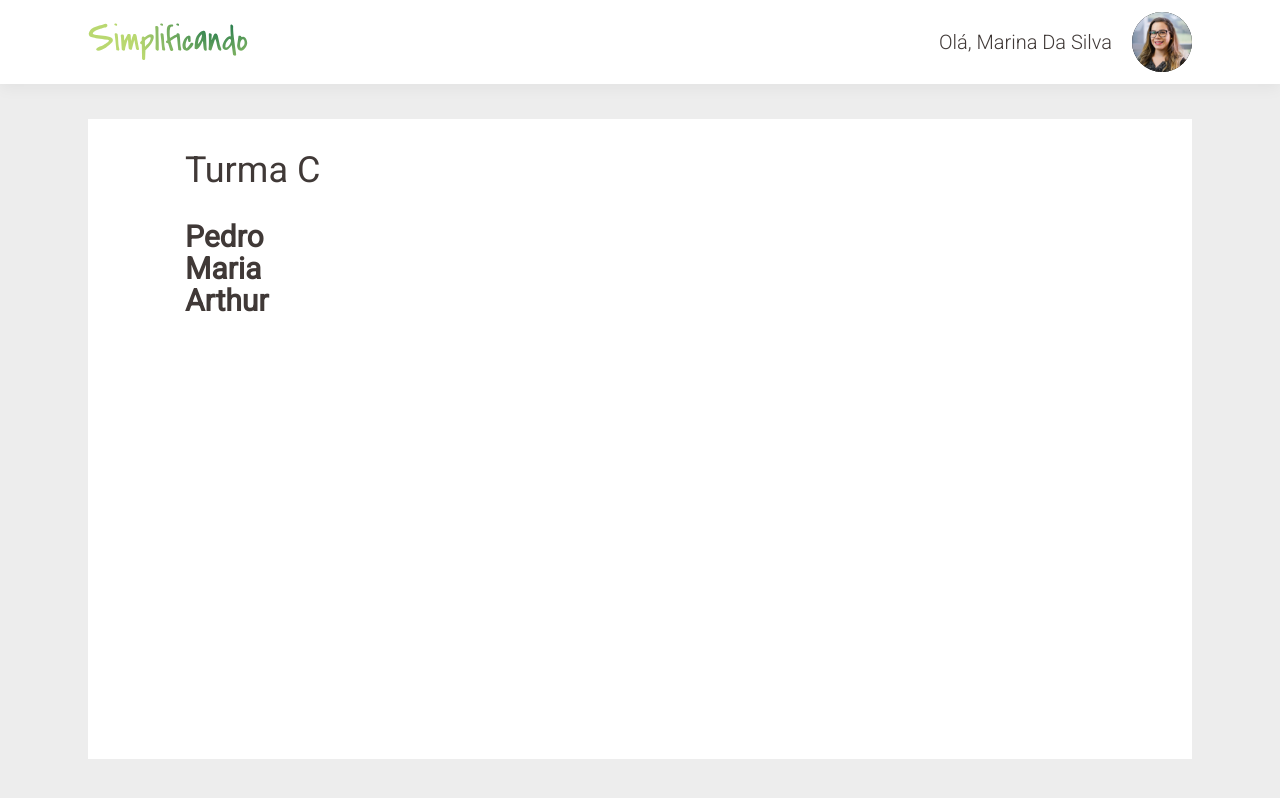
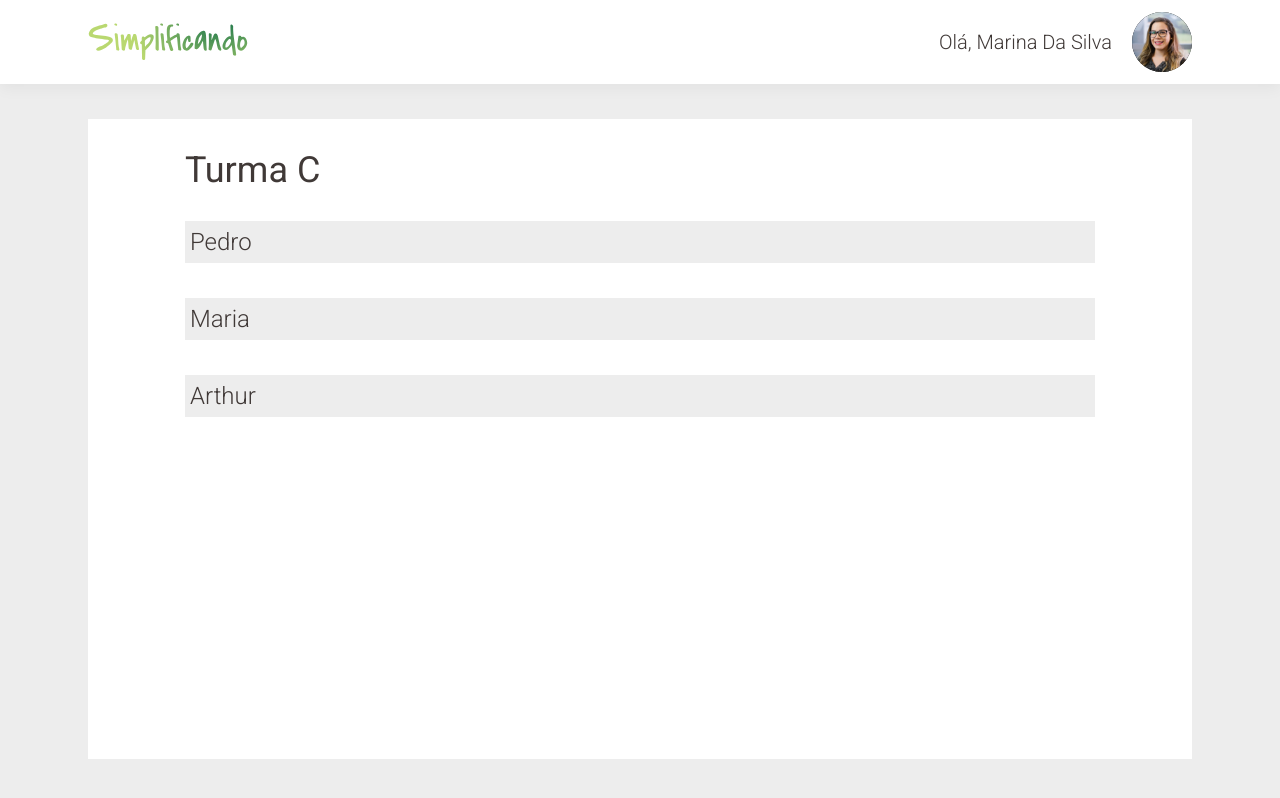
Before and after one commit to MartinGBB/simplificando, a React (Vite) app: page / in a window 1280 px wide. Shown: the top 798 px of the page. Built offline with nearby package versions, Linux system fonts and the light colour scheme; data requests are answered from the project's data file.

Commit message:
styles: estrutura cart

```diff
--- a/src/pages/Home/Card/index.tsx
+++ b/src/pages/Home/Card/index.tsx
@@ -15,10 +15,8 @@ export function Card({ student }: StudentProps) {
   }
 
   return (
-    <CartContainer>
-      <div role={'button'} onClick={handleClick}>
-        <h2>{student.name}</h2>
-      </div>
+    <CartContainer role={'button'} onClick={handleClick}>
+      <span>{student.name}</span>
     </CartContainer>
   )
 }
--- a/src/pages/Home/Card/styles.ts
+++ b/src/pages/Home/Card/styles.ts
@@ -1,8 +1,18 @@
 import styled from 'styled-components'
 
 export const CartContainer = styled.section`
-  /* width: 100%;
-  padding: 0 1.125rem;
-  max-width: 1120px;
-  margin: 0 auto; */
+  width: 100%;
+  background: ${(props) => props.theme['base-background']};
+  display: flex;
+  justify-content: space-between;
+
+  margin: 2.188rem 0;
+  padding: 0.3125rem;
+  padding-right: 0;
+  font-size: 1.5rem;
+  cursor: pointer;
+
+  &:hover {
+    box-shadow: 0px 4px 4px rgba(0, 0, 0, 0.25);
+  }
 `
--- a/src/pages/Home/styles.ts
+++ b/src/pages/Home/styles.ts
@@ -14,7 +14,6 @@ export const HomeContainer = styled.main`
     padding: 2.188rem 6.06rem;
 
     h1 {
-      margin-bottom: 2.188rem;
       font-weight: 400;
       font-size: 2.25rem;
     }
```
